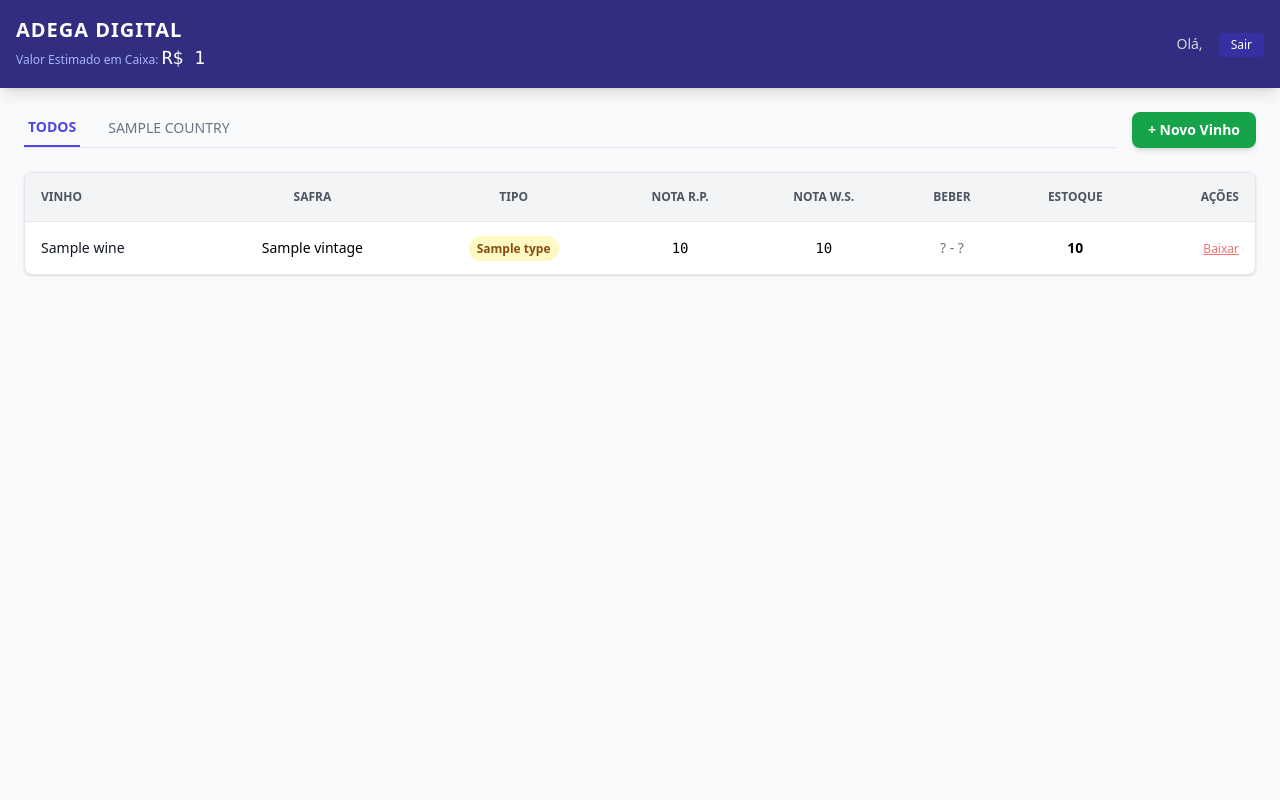
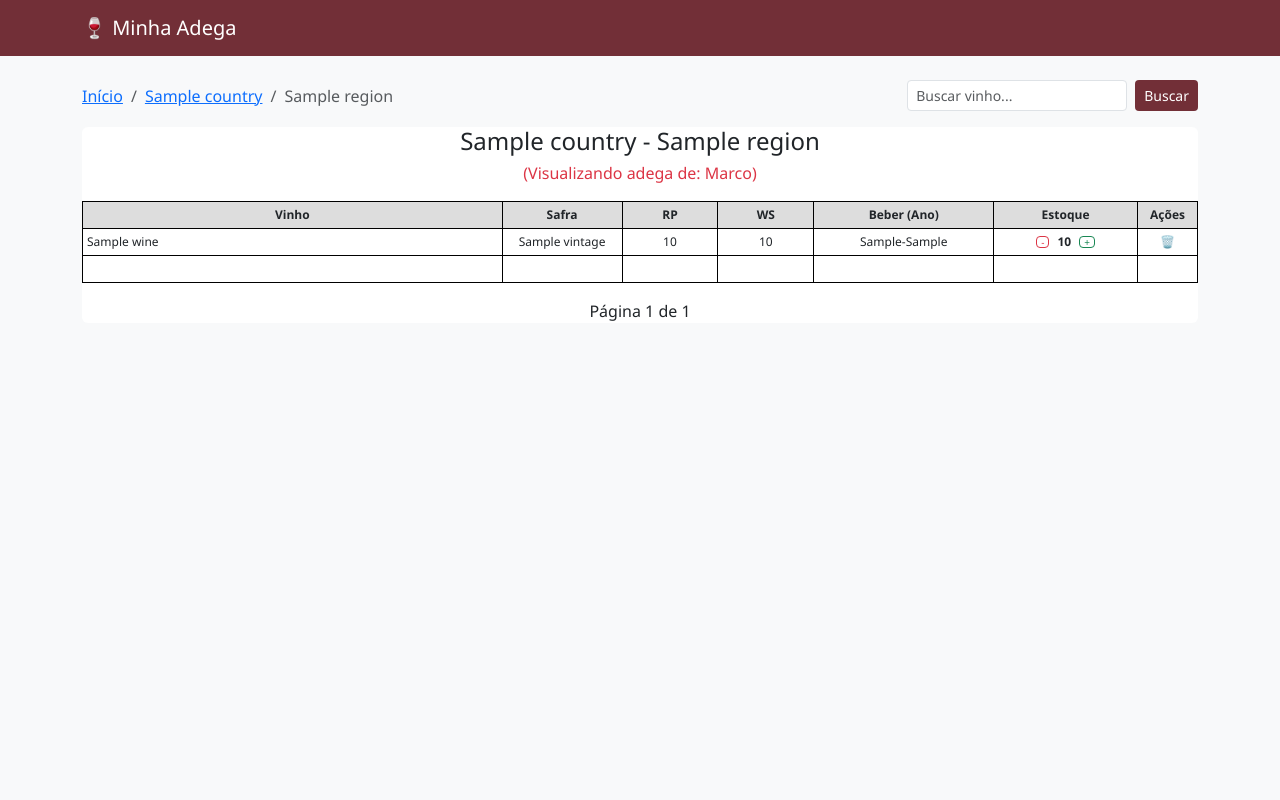
Before and after one commit to lucianoengdev/RIAN_SYSTEM, a Django app: template templates/core/wine_grid.html in a window 1280 px wide. Run offline with Django 5.2, Linux system fonts and the light colour scheme; data comes from the database, SQL or seed files in the repository; tables that the repository leaves empty hold one stand-in row (values such as "Sample post"); the template is opened without the code that fills it: values that come from a table or form of the project are taken from there, most other values are stand-ins (such as "Sample title", 1, 10 or a date in 2020); some libraries are stand-ins or nearby versions.

Commit message:
Update wine_grid.html

```diff
--- a/templates/core/wine_grid.html
+++ b/templates/core/wine_grid.html
@@ -1,167 +1,130 @@
-<!DOCTYPE html>
-<html lang="pt-br">
-<head>
-    <meta charset="UTF-8">
-    <title>Adega Rian System</title>
-    <script src="https://cdn.tailwindcss.com"></script>
-    <style>
-        .tab-active { border-bottom: 2px solid #4f46e5; color: #4f46e5; font-weight: 600; }
-        .tab-inactive { color: #6b7280; }
-        .tab-inactive:hover { color: #374151; }
-    </style>
-</head>
-<body class="bg-slate-50 min-h-screen font-sans">
+{% extends 'core/base.html' %}
 
-    <nav class="bg-indigo-900 text-white shadow-lg sticky top-0 z-50">
-        <div class="max-w-7xl mx-auto px-4 py-4 flex justify-between items-center">
-            <div>
-                <h1 class="text-xl font-bold tracking-wider">ADEGA DIGITAL</h1>
-                <p class="text-xs text-indigo-300">Valor Estimado em Caixa: <span class="text-white font-mono text-lg">R$ {{ total_value }}</span></p>
-            </div>
-            <div class="flex items-center gap-4">
-                <span class="text-sm opacity-80">Olá, {{ user.first_name }}</span>
-                <form action="{% url 'logout' %}" method="post">{% csrf_token %}<button class="bg-indigo-800 px-3 py-1 rounded text-xs hover:bg-indigo-700">Sair</button></form>
-            </div>
-        </div>
+{% block content %}
+<div class="d-flex justify-content-between align-items-center mb-3 no-print">
+    <nav aria-label="breadcrumb">
+      <ol class="breadcrumb m-0">
+        <li class="breadcrumb-item"><a href="{% url 'dashboard' %}">Início</a></li>
+        <li class="breadcrumb-item"><a href="{% url 'region_list' country %}">{{ country }}</a></li>
+        <li class="breadcrumb-item active">{{ region }}</li>
+      </ol>
     </nav>
 
-    <main class="max-w-7xl mx-auto p-6">
+    <form class="d-flex" method="GET">
+        <input class="form-control form-control-sm me-2" type="search" name="q" placeholder="Buscar vinho..." value="{{ request.GET.q|default:'' }}">
+        <button class="btn btn-wine btn-sm" type="submit">Buscar</button>
+    </form>
+</div>
 
-        {% if is_admin %}
-            <div class="mt-4 pt-4 border-t border-gray-700">
-                <p class="mb-2 font-bold text-white">Importação Massiva (Admin):</p>
+<style>
+    .print-table { width: 100%; border-collapse: collapse; font-size: 12px; }
+    .print-table th, .print-table td { border: 1px solid #000; padding: 4px; }
+    .print-table th { background-color: #ddd; text-align: center; }
+    .row-h { height: 22px; } /* Altura fixa para garantir alinhamento */
 
-                <form action="{% url 'import_legacy' %}" method="post" enctype="multipart/form-data" class="flex flex-col gap-3 bg-gray-800 p-3 rounded">
-                    {% csrf_token %}
+    @media print {
+        @page { size: A4; margin: 10mm; }
+        .page-break { page-break-after: always; }
+        .no-print { display: none !important; }
+        .table-striped>tbody>tr:nth-of-type(odd)>* { box-shadow: none; }
+    }
+</style>
 
-                    <div class="flex flex-col">
-                        <label class="text-xs text-gray-400 mb-1">Selecione o Cliente Destino:</label>
-                        <select name="target_user" class="text-black text-sm rounded p-1" required>
-                            <option value="">-- Escolha um Cliente --</option>
-                            {% for u in all_users %}
-                            <option value="{{ u.id }}">{{ u.username }} ({{ u.first_name }})</option>
-                            {% endfor %}
-                        </select>
+<div class="card border-0">
+    <h4 class="text-center mb-3">
+        {{ country }} - {{ region }}
+        {% if target_user != user %}
+            <br><small class="text-danger fs-6">(Visualizando adega de: {{ target_user.username }})</small>
+        {% endif %}
+    </h4>
+
+    <table class="print-table">
+        <thead>
+            <tr>
+                <th style="width: 35%">Vinho</th>
+                <th style="width: 10%">Safra</th>
+                <th style="width: 8%">RP</th>
+                <th style="width: 8%">WS</th>
+                <th style="width: 15%">Beber (Ano)</th>
+                <th style="width: 12%">Estoque</th>
+                {% if is_admin %}
+                <th style="width: 9%" class="no-print">Preço</th>
+                {% endif %}
+                <th style="width: 5%" class="no-print">Ações</th>
+            </tr>
+        </thead>
+        <tbody>
+            {% for wine in page_obj %}
+            <tr class="row-h">
+                <td>{{ wine.name }}</td>
+                <td class="text-center">{{ wine.vintage }}</td>
+                <td class="text-center">{{ wine.score_rp|default:"-" }}</td>
+                <td class="text-center">{{ wine.score_ws|default:"-" }}</td>
+                <td class="text-center">
+                    {% if wine.drink_from and wine.drink_to %}
+                        {{ wine.drink_from }}-{{ wine.drink_to }}
+                    {% else %}
+                        -
+                    {% endif %}
+                </td>
+
+                <td class="text-center">
+                    <div class="d-flex justify-content-center align-items-center no-print">
+                        <form action="{% url 'update_stock' wine.id %}" method="POST" class="d-inline">
+                            {% csrf_token %}
+                            <input type="hidden" name="action" value="decrease">
+                            <button type="submit" class="btn btn-sm btn-outline-danger py-0 px-1" style="font-size: 10px; line-height: 1;">-</button>
+                        </form>
+
+                        <span class="mx-2 fw-bold">{{ wine.quantity }}</span>
+
+                        <form action="{% url 'update_stock' wine.id %}" method="POST" class="d-inline">
+                            {% csrf_token %}
+                            <input type="hidden" name="action" value="increase">
+                            <button type="submit" class="btn btn-sm btn-outline-success py-0 px-1" style="font-size: 10px; line-height: 1;">+</button>
+                        </form>
                     </div>
 
-                    <div class="flex flex-col">
-                        <label class="text-xs text-gray-400 mb-1">Arquivo CSV (Use o LIMPO_...):</label>
-                        <input type="file" name="csv_file" class="text-xs text-gray-300" required>
-                    </div>
+                    <span class="d-none d-print-inline">{{ wine.quantity }}</span>
+                </td>
 
-                    <button type="submit" class="bg-green-700 hover:bg-green-600 px-4 py-2 rounded text-white text-sm font-bold self-start">
-                        Processar Importação
-                    </button>
-                </form>
-            </div>
+                {% if is_admin %}
+                <td class="text-end no-print">R$ {{ wine.price }}</td>
+                {% endif %}
+
+                <td class="text-center no-print">
+                    <a href="{% url 'delete_wine' wine.id %}" class="text-danger text-decoration-none" title="Excluir Vinho">
+                        🗑️
+                    </a>
+                </td>
+            </tr>
+            {% endfor %}
+
+            {% for i in empty_rows %}
+            <tr class="row-h">
+                <td>&nbsp;</td>
+                <td></td>
+                <td></td>
+                <td></td>
+                <td></td>
+                <td></td>
+                {% if is_admin %}<td class="no-print"></td>{% endif %}
+                <td class="no-print"></td>
+            </tr>
+            {% endfor %}
+        </tbody>
+    </table>
+
+    <div class="d-flex justify-content-center mt-3 no-print">
+        {% if page_obj.has_previous %}
+            <a href="?page={{ page_obj.previous_page_number }}&q={{ request.GET.q }}" class="btn btn-sm btn-outline-secondary me-2">Anterior</a>
         {% endif %}
 
-        <div class="flex justify-between items-end mb-6">
-            <div class="flex space-x-6 border-b border-gray-200 w-full overflow-x-auto" id="tabs-container">
-                <button onclick="filterCountry('all')" class="tab-active pb-2 px-1 text-sm transition" id="tab-all">TODOS</button>
-                {% for country in countries %}
-                <button onclick="filterCountry('{{ country }}')" class="tab-inactive pb-2 px-1 text-sm transition" id="tab-{{ country }}">{{ country|upper }}</button>
-                {% endfor %}
-            </div>
+        <span class="align-self-center">Página {{ page_obj.number }} de {{ page_obj.paginator.num_pages }}</span>
 
-            <button onclick="document.getElementById('modal-add').classList.remove('hidden')" class="ml-4 bg-green-600 hover:bg-green-700 text-white px-4 py-2 rounded-lg shadow-md flex items-center gap-2 text-sm font-bold whitespace-nowrap">
-                + Novo Vinho
-            </button>
-        </div>
-
-        <div class="bg-white rounded-lg shadow border border-gray-200 overflow-hidden">
-            <table class="w-full text-left border-collapse">
-                <thead class="bg-gray-100 text-gray-600 text-xs uppercase font-bold">
-                    <tr>
-                        <th class="p-4 border-b">Vinho</th>
-                        <th class="p-4 border-b text-center">Safra</th>
-                        <th class="p-4 border-b text-center">Tipo</th>
-                        <th class="p-4 border-b text-center">Nota R.P.</th>
-                        <th class="p-4 border-b text-center">Nota W.S.</th>
-                        <th class="p-4 border-b text-center">Beber</th>
-                        <th class="p-4 border-b text-center">Estoque</th>
-                        <th class="p-4 border-b text-right">Ações</th>
-                    </tr>
-                </thead>
-                <tbody class="divide-y divide-gray-100 text-sm">
-                    {% for wine in wines %}
-                    <tr class="hover:bg-indigo-50 transition wine-row" data-country="{{ wine.country }}">
-                        <td class="p-4 font-medium text-gray-900">{{ wine.name }}</td>
-                        <td class="p-4 text-center">{{ wine.vintage }}</td>
-                        <td class="p-4 text-center">
-                            <span class="px-2 py-1 rounded-full text-xs font-semibold
-                                {% if wine.type == 'Tinto' %}bg-red-100 text-red-800{% else %}bg-yellow-100 text-yellow-800{% endif %}">
-                                {{ wine.type }}
-                            </span>
-                        </td>
-                        <td class="p-4 text-center font-mono">{{ wine.score_rp|default:"-" }}</td>
-                        <td class="p-4 text-center font-mono">{{ wine.score_ws|default:"-" }}</td>
-                        <td class="p-4 text-center text-gray-500">{{ wine.drink_window_start|default:"?" }} - {{ wine.drink_window_end|default:"?" }}</td>
-                        <td class="p-4 text-center font-bold">{{ wine.quantity }}</td>
-                        <td class="p-4 text-right">
-                            <a href="{% url 'delete_wine' wine.id %}" class="text-red-400 hover:text-red-600 text-xs underline" onclick="return confirm('Tem certeza que bebeu/vendeu este vinho?')">Baixar</a>
-                        </td>
-                    </tr>
-                    {% empty %}
-                    <tr><td colspan="8" class="p-8 text-center text-gray-400">Sua adega está vazia. Adicione um vinho acima.</td></tr>
-                    {% endfor %}
-                </tbody>
-            </table>
-        </div>
-    </main>
-
-    <div id="modal-add" class="fixed inset-0 bg-black/60 hidden flex items-center justify-center z-50 backdrop-blur-sm">
-        <div class="bg-white rounded-xl shadow-2xl p-6 w-full max-w-md">
-            <h2 class="text-xl font-bold mb-1 text-gray-800">Adicionar à Adega</h2>
-            <p class="text-xs text-gray-500 mb-4">Os detalhes (Preço, País, Notas) serão buscados automaticamente.</p>
-
-            <form action="{% url 'add_wine' %}" method="post" class="space-y-4">
-                {% csrf_token %}
-                <div>
-                    <label class="block text-sm font-medium text-gray-700">Nome do Vinho</label>
-                    <input type="text" name="name" required placeholder="Ex: Château Margaux" class="w-full mt-1 border rounded-lg px-3 py-2 focus:ring-2 focus:ring-indigo-500 outline-none">
-                </div>
-                <div class="grid grid-cols-2 gap-4">
-                    <div>
-                        <label class="block text-sm font-medium text-gray-700">Safra</label>
-                        <input type="text" name="vintage" required placeholder="Ex: 1990" class="w-full mt-1 border rounded-lg px-3 py-2 outline-none">
-                    </div>
-                    <div>
-                        <label class="block text-sm font-medium text-gray-700">Quantidade</label>
-                        <input type="number" name="quantity" value="1" min="1" class="w-full mt-1 border rounded-lg px-3 py-2 outline-none">
-                    </div>
-                </div>
-
-                <div class="flex justify-end gap-3 mt-6">
-                    <button type="button" onclick="document.getElementById('modal-add').classList.add('hidden')" class="px-4 py-2 text-gray-600 hover:bg-gray-100 rounded-lg">Cancelar</button>
-                    <button type="submit" class="px-6 py-2 bg-indigo-600 hover:bg-indigo-700 text-white font-bold rounded-lg shadow">Buscar e Salvar</button>
-                </div>
-            </form>
-        </div>
+        {% if page_obj.has_next %}
+            <a href="?page={{ page_obj.next_page_number }}&q={{ request.GET.q }}" class="btn btn-sm btn-outline-secondary ms-2">Próxima</a>
+        {% endif %}
     </div>
-
-    <script>
-        function filterCountry(country) {
-            const rows = document.querySelectorAll('.wine-row');
-            const buttons = document.querySelectorAll('#tabs-container button');
-
-            // Atualiza visual dos botões
-            buttons.forEach(btn => {
-                btn.classList.remove('tab-active');
-                btn.classList.add('tab-inactive');
-            });
-            document.getElementById('tab-' + country).classList.add('tab-active');
-            document.getElementById('tab-' + country).classList.remove('tab-inactive');
-
-            // Filtra linhas
-            rows.forEach(row => {
-                if (country === 'all' || row.dataset.country === country) {
-                    row.style.display = '';
-                } else {
-                    row.style.display = 'none';
-                }
-            });
-        }
-    </script>
-</body>
-</html>
+</div>
+{% endblock %}
```
